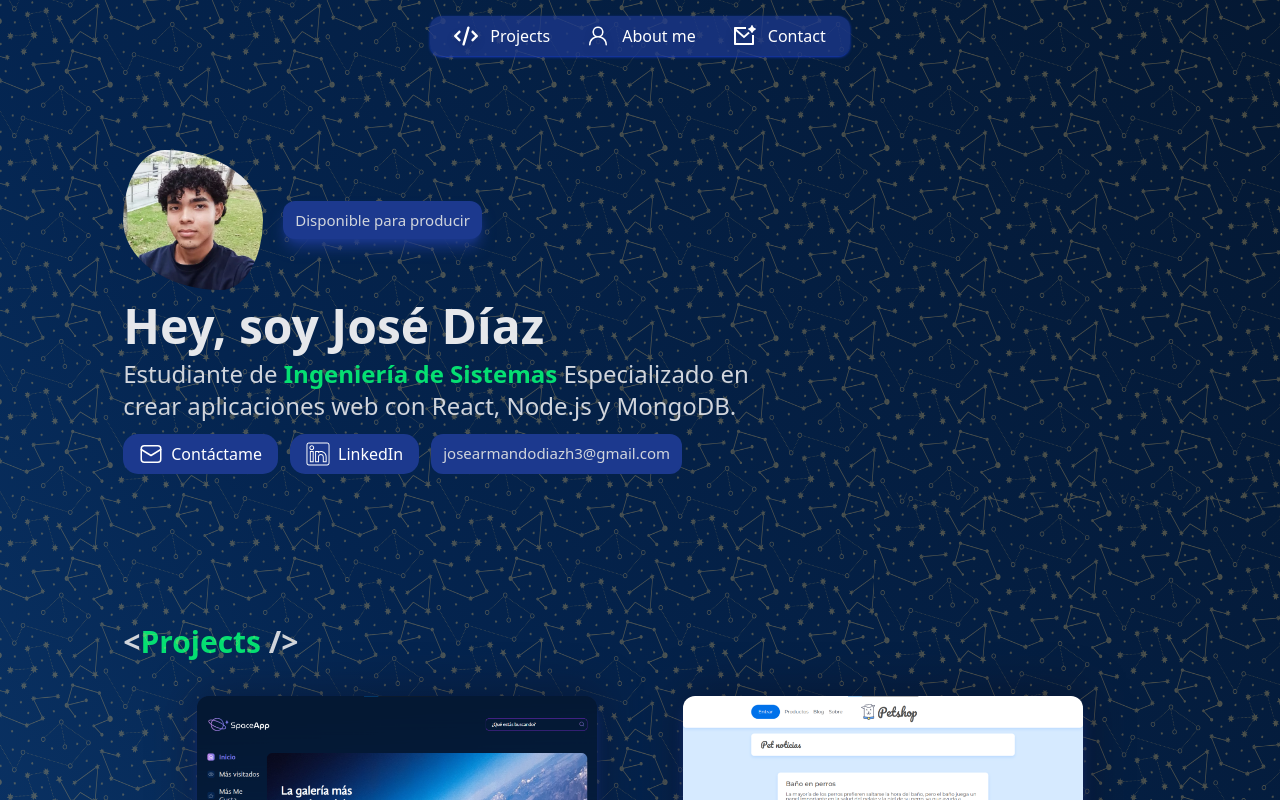
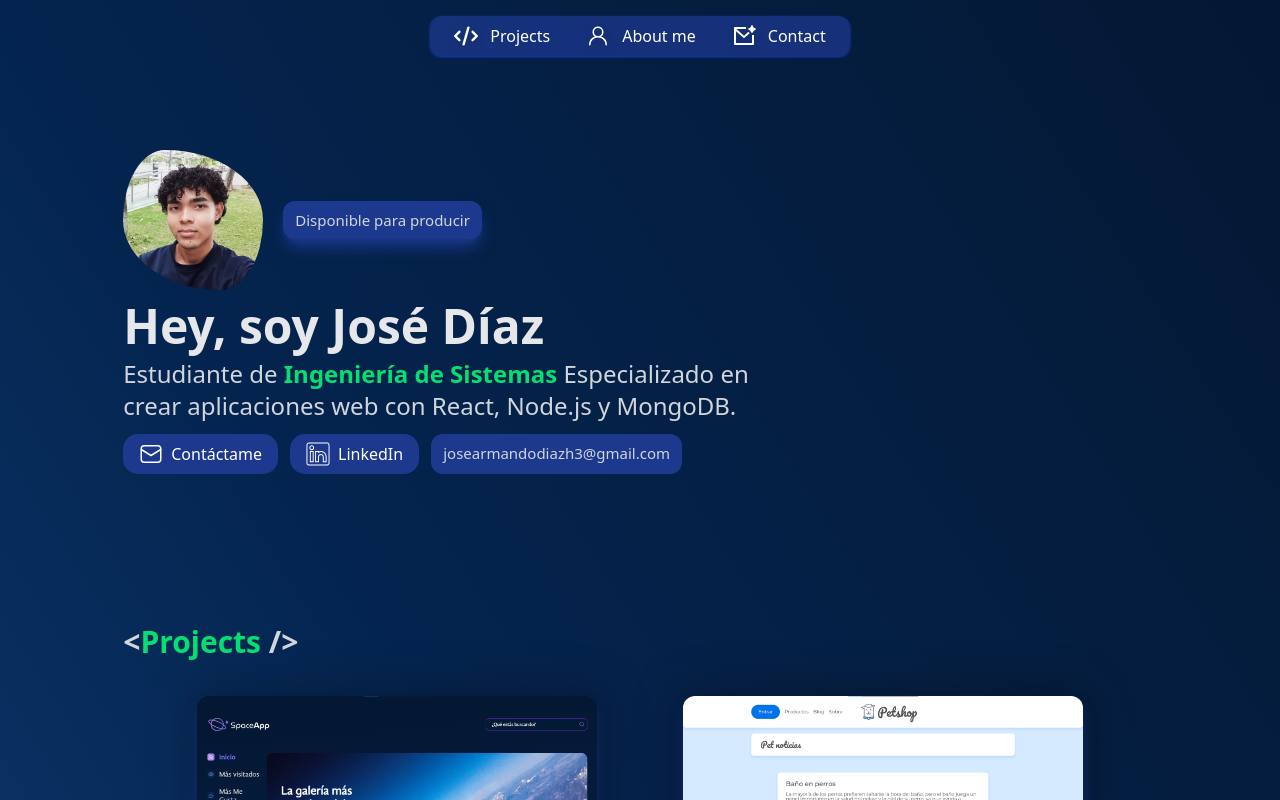
Before and after one commit to jose-advh/mi-portfolio, a React (Vite) app: page / in a window 1280 px wide. Shown: the top 800 px of the page. Built offline with nearby package versions, Linux system fonts and the light colour scheme.

Commit message:
Space bg deleted

```diff
--- a/src/App.jsx
+++ b/src/App.jsx
@@ -16,11 +16,6 @@ function App() {
 
   return (
     <>
-      <img
-        src="/imgs/backgrounds/space.png"
-        className="fixed opacity-30 h-screen w-[100%] left-0 right-0 top-0"
-        alt="Stars"
-      />
       <Header />
       <main className="flex flex-col gap-8 lg:w-[85%] m-auto">
         <Presentacion />
```
